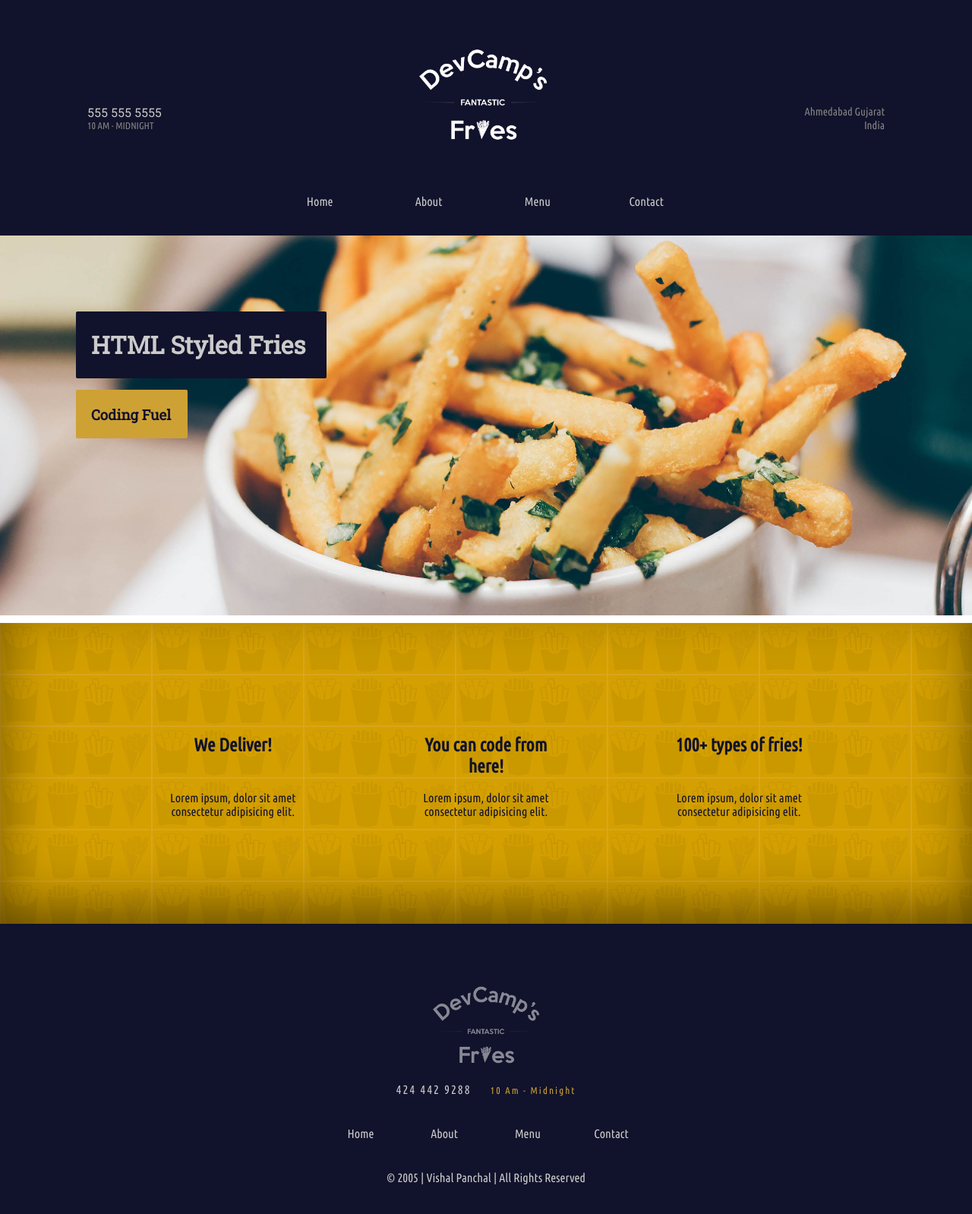
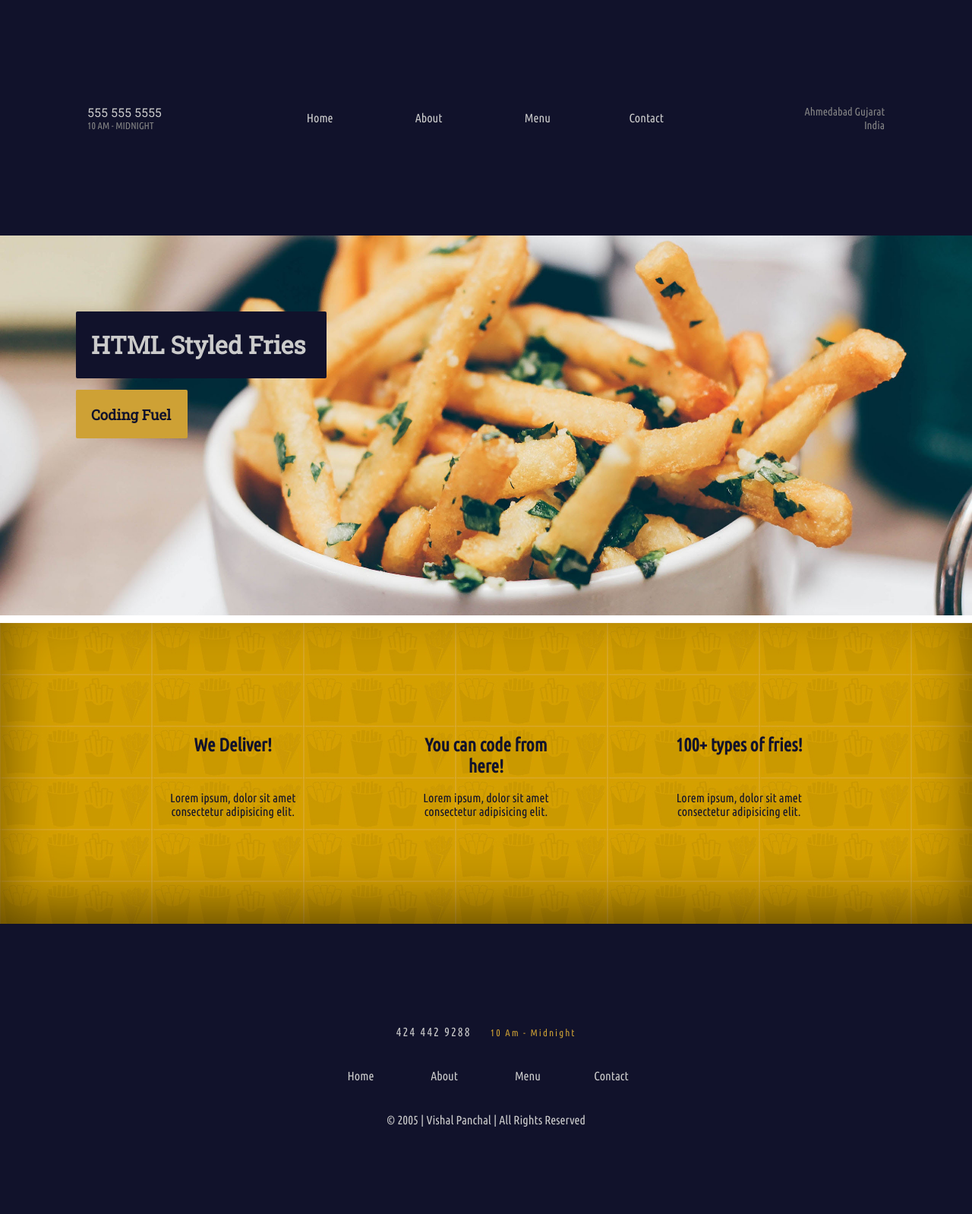
Before and after one commit to Vishalpanchal13/Exam, a plain HTML site: page index.html in a window 1280 px wide. Shown: the whole page at 76% size. Drawn offline with Linux system fonts and the light colour scheme.

Commit message:
Update index.html

```diff
--- a/index.html
+++ b/index.html
@@ -37,9 +37,6 @@
         </div>
 
         <div class="center-column">
-            <div class="banner-image">
-                <img src="decamp-fantastic-fries-logo-white.png" alt="Logo">
-            </div>
 
             <div class="links-wrapper">
                 <div class="nav-link">
@@ -121,9 +118,6 @@
 
     <!-- Footer section -->
     <div class="footer">
-        <div class="logo-footer">
-            <img src="decamp-fantastic-fries-logo-white.png" alt="Logo">
-        </div>
 
         <div class="footer-phone-hours">
             <span class="phone">
```
